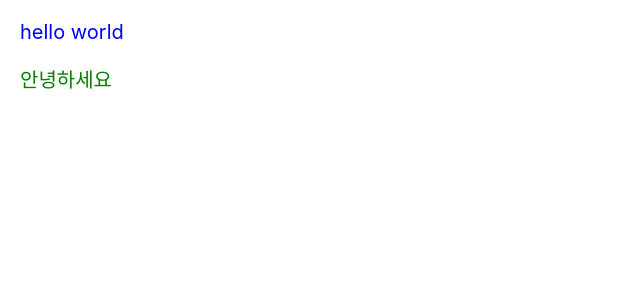
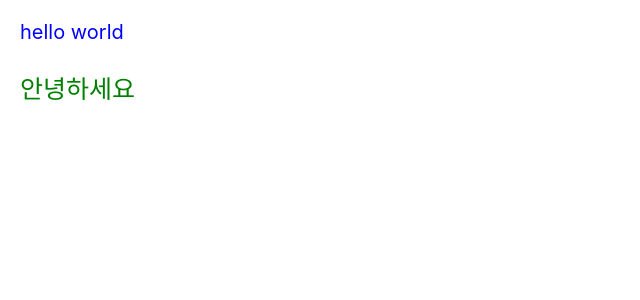
Before and after one commit to Minho979/R, a React (Create React App) app in the folder study1/: page / in a window 1280 px wide. Shown: the top 300 px of the page, without its empty margins (0-640 px from the left). Built offline with nearby package versions, Linux system fonts and the light colour scheme.

Commit message:
JSX 태그의 style 값은 JS 객체

```diff
--- a/study1/src/App.tsx
+++ b/study1/src/App.tsx
@@ -3,10 +3,12 @@ import logo from './logo.svg';
 import './App.css';
 
 function App() {
+  let s1 = {color: "blue", fontSize: "20px"}
+  let s2 = {color: "green", fontSize: "25px"}
   return (
     <div>
-      <p className='blue'>hello world</p>
-      <p className='green'>안녕하세요</p>
+      <p style={s1}>hello world</p>
+      <p style={s2}>안녕하세요</p>
     </div>
   );
 }
```
